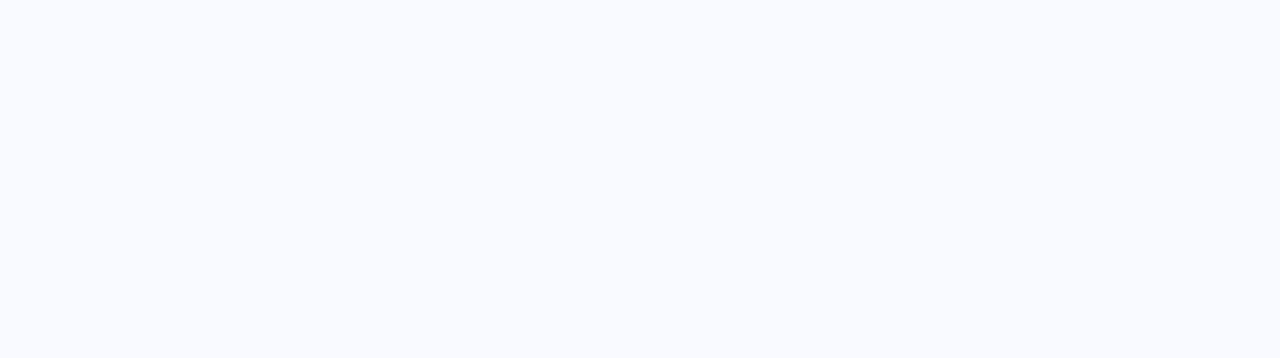
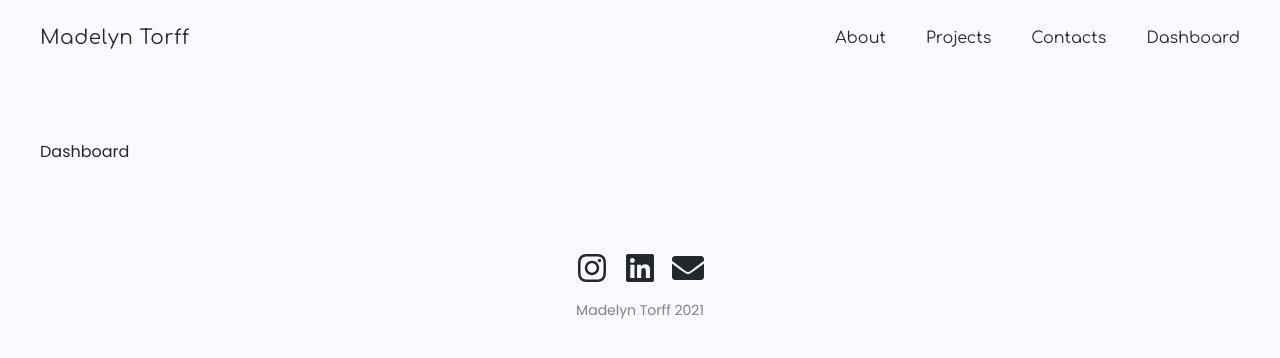
Before and after one commit to MartinPineau/portfolio, a React (Vite) app: page /dashboard in a window 1280 px wide. Before the commit this address had no page. Shown: the top 358 px of the page. Built offline with nearby package versions, Linux system fonts and the light colour scheme; a web font is replaced by a local one.

Commit message:
add empty dashboard page

```diff
--- a/src/App.tsx
+++ b/src/App.tsx
@@ -6,6 +6,8 @@ import AboutPage from "./pages/AboutPage";
 import ContactsPage from "./pages/ContactsPage";
 import ProjectsPage from "./pages/ProjectsPage";
 import { ProjectsProvider } from "./context/ProjectsContext";
+import DashboardLayout from "./layouts/DashboardLayout";
+import DashboardPage from "./pages/DashboardPage";
 
 const App = () => {
   return (
@@ -20,6 +22,9 @@ const App = () => {
           <Route path="/contacts" element={<ContactsPage />} />
           <Route path="/projects" element={<ProjectsPage />} />
         </Route>
+        <Route element={<DashboardLayout />}>
+          <Route path="/dashboard" element={<DashboardPage />} />
+        </Route>
       </Routes>
     </BrowserRouter>
     </ProjectsProvider>
--- a/src/components/Navbar.tsx
+++ b/src/components/Navbar.tsx
@@ -4,6 +4,7 @@ const navLinks = [
   { label: "About", to: "/about" },
   { label: "Projects", to: "/projects" },
   { label: "Contacts", to: "/contacts" },
+  { label: "Dashboard", to: "/dashboard" },
 ];
 
 const Navbar = () => {
--- /dev/null
+++ b/src/layouts/DashboardLayout.tsx
@@ -0,0 +1,15 @@
+import { Outlet } from "react-router";
+import Navbar from "../components/Navbar";
+import Footer from "../components/Footer";
+
+const DashboardLayout = () => {
+  return (
+    <div className="min-h-screen bg-[var(--color-bg-light)]">
+      <Navbar />
+      <Outlet />
+      <Footer />
+    </div>
+  );
+};
+
+export default DashboardLayout;
--- /dev/null
+++ b/src/pages/DashboardPage.tsx
@@ -0,0 +1,9 @@
+const DashboardPage = () => {
+  return (
+    <div className="px-10 py-16">
+      <h1>Dashboard</h1>
+    </div>
+  );
+};
+
+export default DashboardPage;
```
